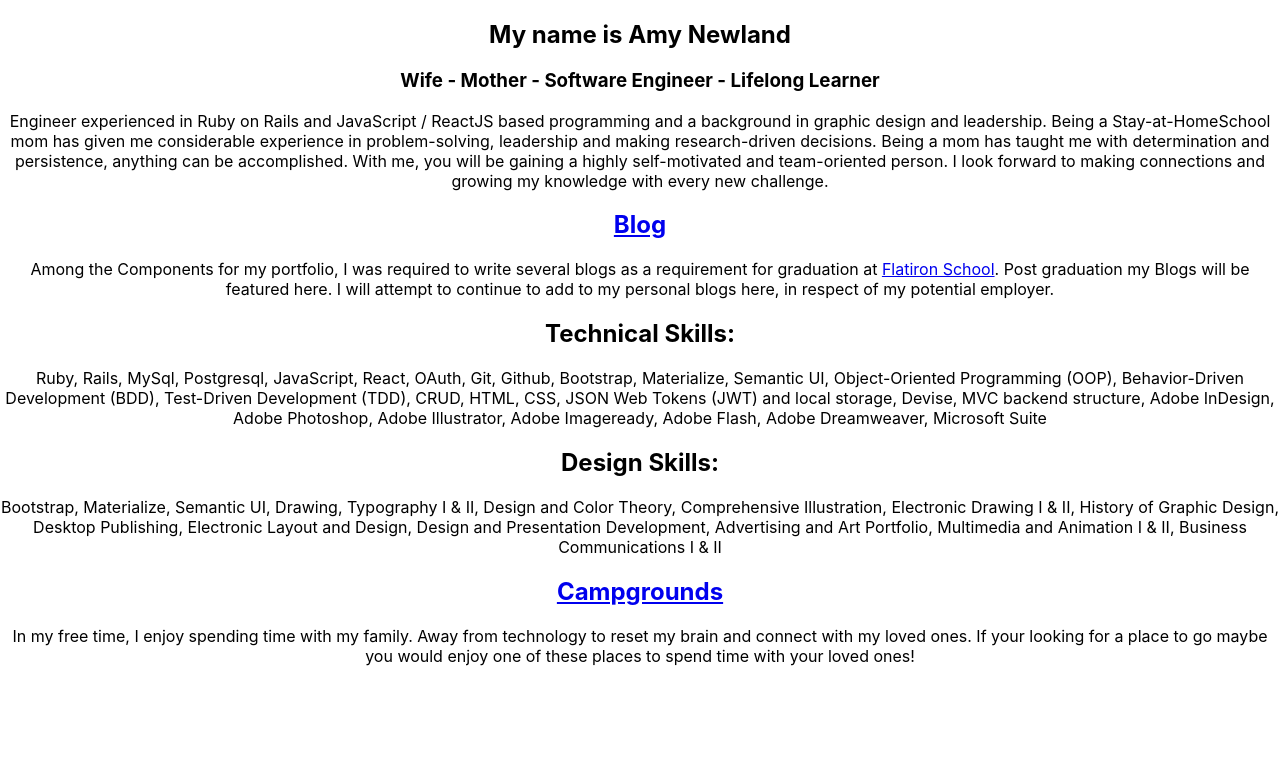
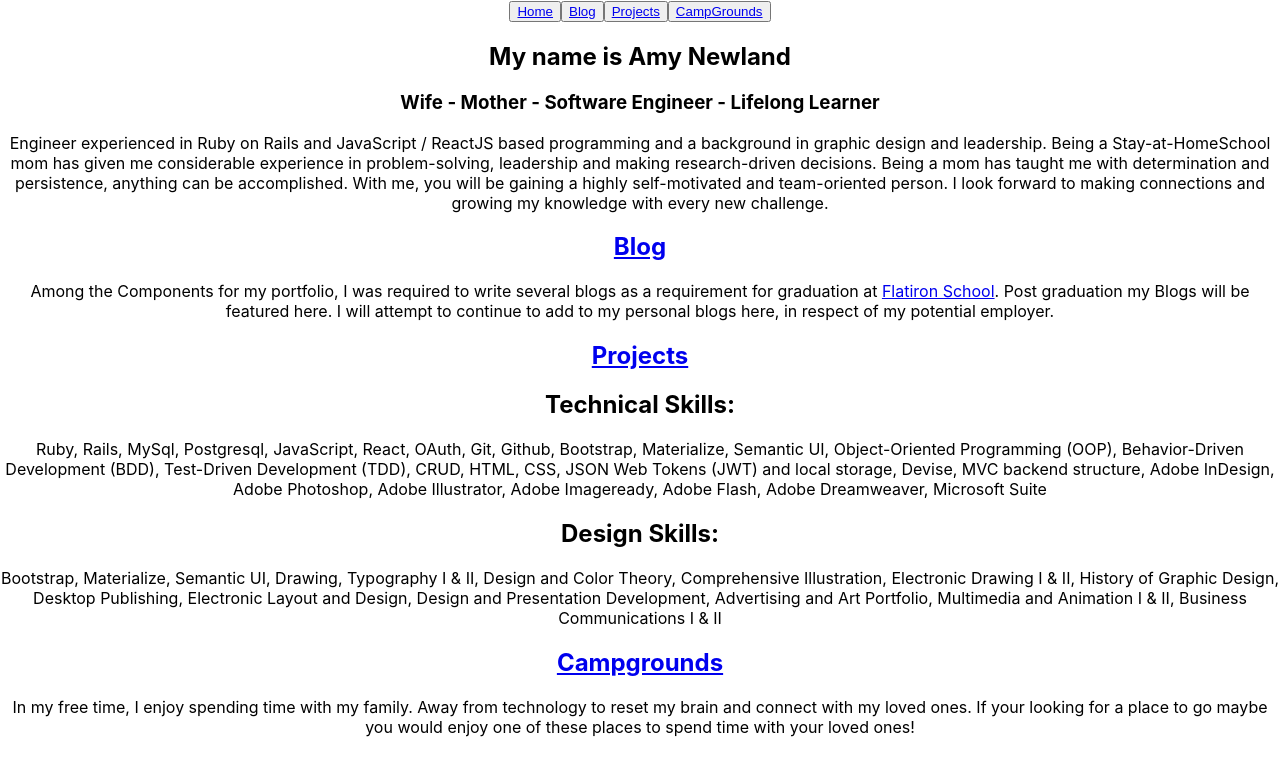
Before and after one commit to Newland-A/my-portfolio, a React (Create React App) app: page / in a window 1280 px wide. Shown: the top 776 px of the page. Built offline with nearby package versions, Linux system fonts and the light colour scheme.

Commit message:
remove unused code and break down component into different components to simplify

```diff
--- a/src/containers/Home.js
+++ b/src/containers/Home.js
@@ -2,56 +2,36 @@ import React, { Component } from 'react';
 import AboutMe from '../components/header/AboutMe';
 import Myname from '../components/header/Myname';
 import {NavLink} from 'react-router-dom'
-// import Title from '../components/blogs/Title';
-// import Description from '../components/blogs/Description';
-import CampTitle from '../components/campground-finder/CampTitle';
 import CampDescription from '../components/campground-finder/CampDescription';
-import BlogContainer from './BlogContainer.js'
-import CampgroundContainer from './CampgroundContainer';
+import Description from '../components/blog-components/Description'
+import TechSkills from '../components/technical-porjects/TechSkills';
+import NavBar from '../components/NavBar';
+
 export default class Home extends Component {
   render() {
     return (
       <div className='Home'>
-
+      <NavBar />
         <section className='headline'>
           <Myname />
           <AboutMe />
         </section>
+
         <section className='projects-blogs'>
           <div className='project blog'>
             <h2><NavLink to='/blog'>Blog</NavLink></h2>
-            {/* Blog Component */}
-            <p>
-                Among the Components for my portfolio, I was required to write several blogs as a requirement for graduation at <a rel='noopener noreferrer' href="https://flatironschool.com" target="_blank">Flatiron School</a>. Post graduation my Blogs will be featured here. I will attempt to continue to add to my personal blogs here, in respect of my potential employer.
-              </p>
-            {/* <Title />
-            <Description /> */}
-            {/* <BlogContainer /> */}
-            {/* insert a link to your blogs */}
-          </div>
-        </section>
-        <section className="tech-propjects">
-          <div className="technical-project">
-            <h2>Technical Skills:</h2>
-            <p>
-              Ruby, Rails, MySql, Postgresql, JavaScript, React, OAuth, Git, Github, Bootstrap, Materialize, Semantic UI, Object-Oriented Programming (OOP), Behavior-Driven Development (BDD), Test-Driven Development (TDD), CRUD, HTML, CSS, JSON Web Tokens (JWT) and local storage, Devise, MVC backend structure, Adobe InDesign, Adobe Photoshop, Adobe Illustrator, Adobe Imageready, Adobe Flash, Adobe Dreamweaver, Microsoft Suite
-            </p>
-            <h2>Design Skills:</h2>
-            <p>
-            Bootstrap, Materialize, Semantic UI,
-            Drawing, Typography I & II, Design and Color Theory, Comprehensive Illustration, Electronic Drawing I & II, History of Graphic Design, Desktop Publishing, Electronic Layout and Design, Design and Presentation Development, Advertising and Art Portfolio, Multimedia and Animation I & II, Business Communications I & II
-            </p>
-            {/* TechnicalProjects Container */}
+            <Description />
           </div>
         </section>
 
+        <section className="tech-propjects">
+        <h2><NavLink to='technical-projects'>Projects</NavLink></h2>
+          <TechSkills />
+        </section>
+
         <section className="project-campgrounds">
-          {/* <CampTitle />
-           */}
           <h2><NavLink to='/campgrounds'>Campgrounds</NavLink></h2>
           <CampDescription />
-          {/* Figure out how to display from the back end each campground */}
-          {/* Also figure out a way to use the API from NPS */}
         </section>
       </div>
 
```
